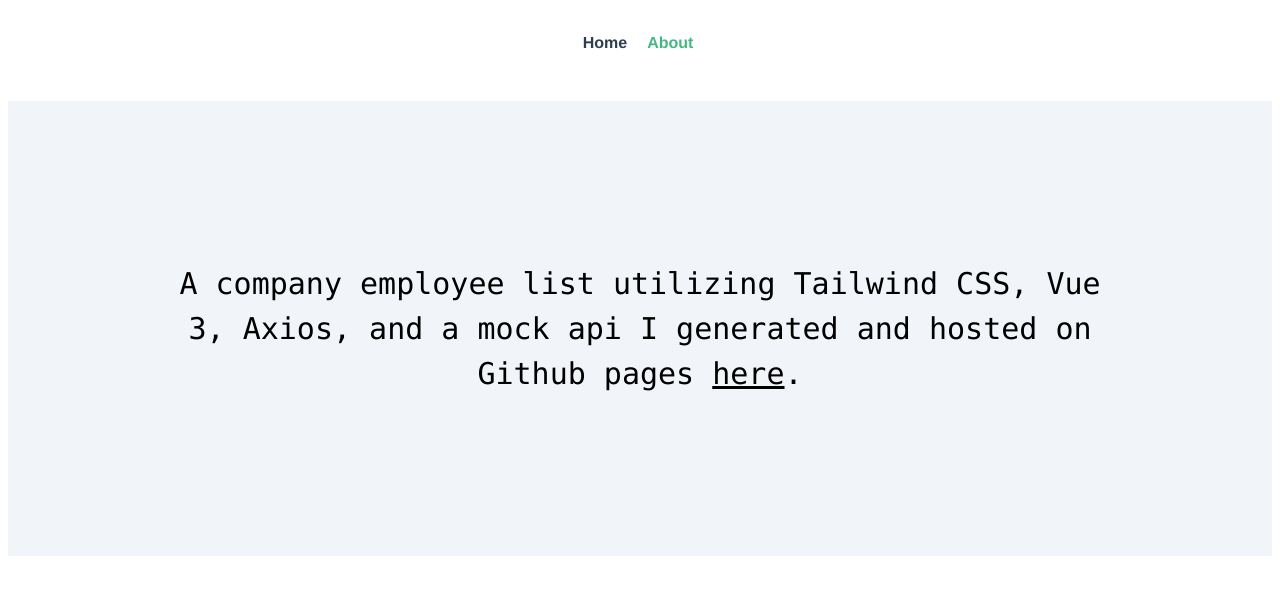
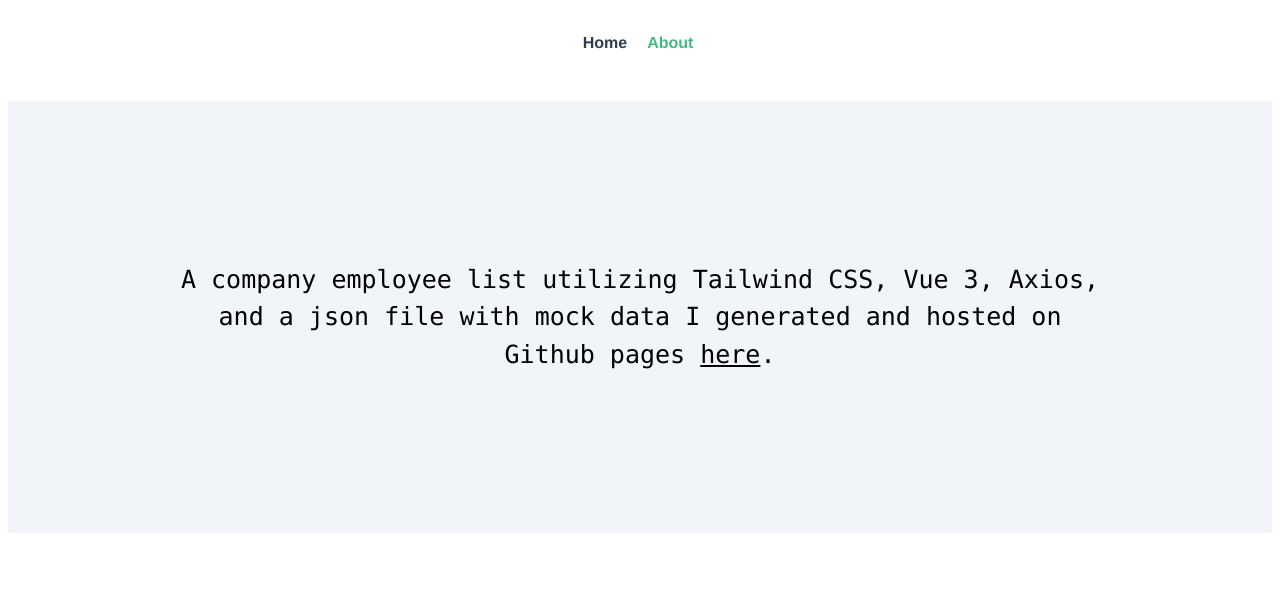
Before and after one commit to 1611developer/employee, a Vue app: page /about in a window 1280 px wide. Shown: the top 594 px of the page. Built offline with nearby package versions, Linux system fonts and the light colour scheme.

Commit message:
centered some things

```diff
--- a/src/components/EmployeeCard.vue
+++ b/src/components/EmployeeCard.vue
@@ -71,8 +71,9 @@
 
 
 .flip-card {
+  text-align: center;
   background-color: transparent;
-  width: 320px;
+  width: auto;
   height: 250px;
   perspective: 1000px; /* Remove this if you don't want the 3D effect */
 }
--- a/src/views/AboutView.vue
+++ b/src/views/AboutView.vue
@@ -1,7 +1,7 @@
 <template>
   <div class="container mt-4 mx-auto">
     <div class="about m-2 bg-slate-100 p-40 justify-center text-center">
-      <h1 class="font-mono">A company employee list utilizing Tailwind CSS, Vue 3, Axios, and a mock api I generated and hosted on Github pages <a href="https://1611developer.github.io/employees/db.json"><u>here</u></a>.</h1>
+      <h1 class="font-mono">A company employee list utilizing Tailwind CSS, Vue 3, Axios, and a json file with mock data I generated and hosted on Github pages <a href="https://1611developer.github.io/employees/db.json"><u>here</u></a>.</h1>
     </div>
   </div>
 
@@ -15,6 +15,6 @@
 }
 
 h1 {
-  font-size: 30px;
+  font-size: 25px;
 }
 </style>
```
